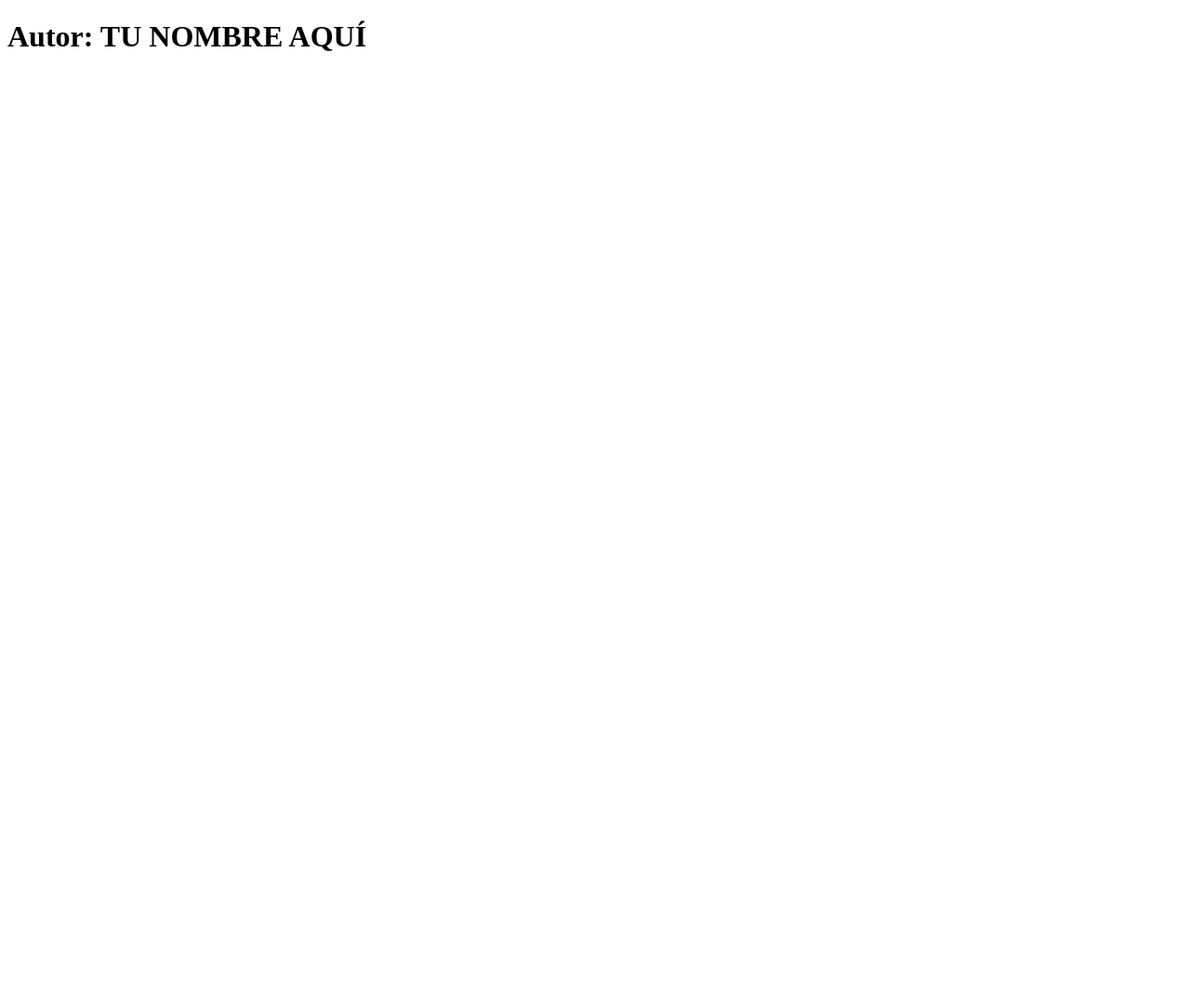
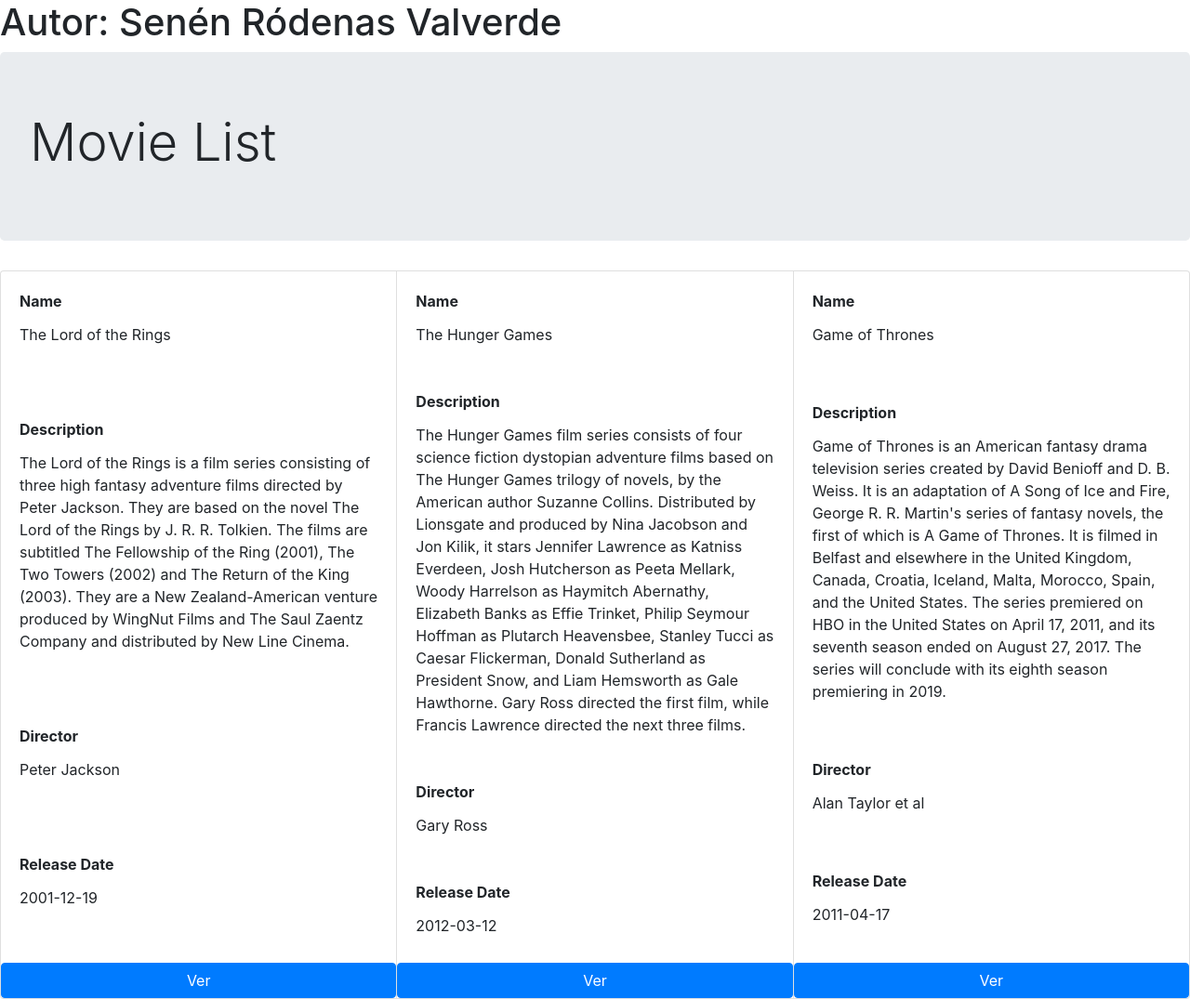
Before and after one commit to Senen19/practica_vuejs_introduccion, a website: page index.html in a window 1280 px wide. Shown: the whole page at 93% size. Before the commit the page ends 800 px from the top, so only its background shows below. Drawn offline with nearby package versions, Linux system fonts and the light colour scheme.

Commit message:
Añadido un monton de cosas se me ha olvidado hacer commits JAJAJAJAAJ

```diff
--- a/index.html
+++ b/index.html
@@ -7,28 +7,37 @@
         <meta name="author" content="">
         <meta name="description" content="">
         <meta name="viewport" content="width=device-width, initial-scale=1">
+        <link rel="stylesheet" href="https://stackpath.bootstrapcdn.com/bootstrap/4.4.1/css/bootstrap.min.css" integrity="sha384-Vkoo8x4CGsO3+Hhxv8T/Q5PaXtkKtu6ug5TOeNV6gBiFeWPGFN9MuhOf23Q9Ifjh" crossorigin="anonymous">
     </head>
 
     <body>
 
-        <h1 id="autor">Autor: TU NOMBRE AQUÍ</h1>
+        <h1 id="autor">Autor: Senén Ródenas Valverde</h1>
 
         <!-- https://vuejs.org/v2/guide/index.html -->
         <div id="app">
-            <!--
-                 TODO: Mostrar datos del objeto collection. Ver archivo ./js/script.js
-               - Cargar la librería de VueJS y el script ./js/script.js al final de la etiqueta <body>
-               - Cargar el CSS de Bootstrap (no es necesario el JS)
-               - Mostrar el título de la colección dentro de un componente Jumbotron de Bootstrap https://getbootstrap.com/docs/4.0/components/jumbotron/. En su interior habrá un <h1> con id "title" que mostrará el título de la colección
-               - Para cada item: (https://vuejs.org/v2/guide/index.html#Conditionals-and-Loops)
-                 - Crear un componente card de Bootstrap (https://getbootstrap.com/docs/4.0/components/card/)
-                 - Mostrar un enlace de tipo botón a la propiedad "href" del item con el texto "Ver"
-                 - Mostrar cada uno de los elementos del vector "data" en una lista de definición <dl>. Para cada elemento del vector "data":
-                   - El término <dt> será la propiedad "prompt"
-                   - La definición <dd> será la propiedad "value"
-            -->
-
+            <div class="jumbotron">
+                    <h1 class="display-4" id="title">{{ col.collection.title }}</h1>
+            </div>
+            <div class="card-group">
+                <div class="card" style="width: 18rem;" v-for="item in col.collection.items">
+                    <div class="card-body" v-for="peli in item.data">
+                            <dt class="card-title">
+                                {{ peli.prompt }}
+                            </dt>
+                            <dd>
+                                {{peli.value}}
+                            </dd>
+                    </div>
+                    <a href="#" class="btn btn-primary">Ver</a>
+                </div>
+            </div>
         </div>
+        <script src="https://cdn.jsdelivr.net/npm/vue@2/dist/vue.js"></script>
+        <script src="./js/script.js"></script>
+        <script src="https://code.jquery.com/jquery-3.4.1.slim.min.js" integrity="sha384-J6qa4849blE2+poT4WnyKhv5vZF5SrPo0iEjwBvKU7imGFAV0wwj1yYfoRSJoZ+n" crossorigin="anonymous"></script>
+        <script src="https://cdn.jsdelivr.net/npm/popper.js@1.16.0/dist/umd/popper.min.js" integrity="sha384-Q6E9RHvbIyZFJoft+2mJbHaEWldlvI9IOYy5n3zV9zzTtmI3UksdQRVvoxMfooAo" crossorigin="anonymous"></script>
+        <script src="https://stackpath.bootstrapcdn.com/bootstrap/4.4.1/js/bootstrap.min.js" integrity="sha384-wfSDF2E50Y2D1uUdj0O3uMBJnjuUD4Ih7YwaYd1iqfktj0Uod8GCExl3Og8ifwB6" crossorigin="anonymous"></script>
 
     </body>
 
--- a/package.json
+++ b/package.json
@@ -12,5 +12,8 @@
     "chromedriver": "^96.0.0",
     "nightwatch": "^1.7.13",
     "serve-handler": "^6.1.3"
+  },
+  "dependencies": {
+    "bootstrap": "^5.1.3"
   }
 }
```
Also changed, not shown: 1 other file.
